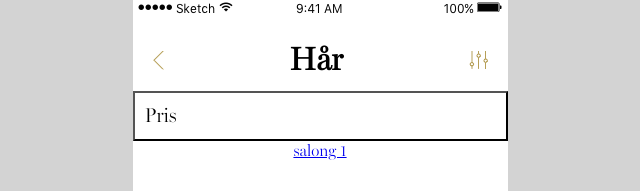
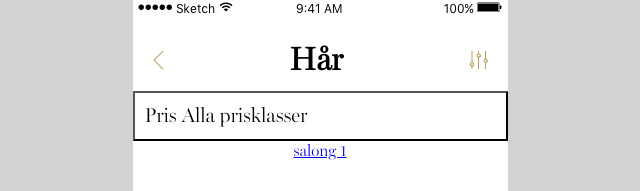
Before and after one commit to vicgus/c9-case-3, a React (Create React App) app: page / in a window 1280 px wide. Shown: the top 191 px of the page, without its empty margins (320-960 px from the left). Built offline with nearby package versions, Linux system fonts and the light colour scheme.

Commit message:
Fourth
Dropdown menu is interactive.

```diff
--- a/src/App.js
+++ b/src/App.js
@@ -61,7 +61,7 @@ class MenuBar extends React.Component{
 class DropDownParent extends React.Component{
   constructor(props) {
     super(props);
-    this.state = {range: ''};
+    this.state = {range: 'Alla prisklasser'};
     this.changeRange = this.changeRange.bind(this);
   }
 
@@ -72,7 +72,7 @@ class DropDownParent extends React.Component{
   }
 
   render() {
-    return <DropChild range={this.state.range} onChange={this.changeRange} />
+    return <DropChild range={this.state.range} onClick={this.changeRange} />
   }
 }
 
--- a/src/dropdownchild.js
+++ b/src/dropdownchild.js
@@ -3,12 +3,12 @@ import React from 'react';
 export default class DropChild extends React.Component {
     constructor(props) {
         super(props);
-        this.handleChange = this.handleChange.bind(this);
+        this.handleClick = this.handleClick.bind(this);
     }
 
-    handleChange(e) {
+    handleClick(e) {
         const range = e.target.value;
-        this.props.onChange(range);
+        this.props.onClick(range);
     }
 
     render() {
@@ -16,9 +16,9 @@ export default class DropChild extends React.Component {
             <div className = 'dropdown'>
                 <button className = 'dropbtn'>Pris {this.props.range}</button>
                 <div className='dropdown-content'>
-                    <option onChange={this.handleChange} range = 'Alla prisklasser'>Alla prisklasser</option>
-                    <option onChange= {this.handleChange} range = '0-250'>0-250</option>
-                    <option onChange= {this.handleChange} range = '250-500'>250-500</option>
+                    <option onClick={this.handleClick} range = 'Alla prisklasser'>Alla prisklasser</option>
+                    <option onClick= {this.handleClick} range = '0-250'>0-250</option>
+                    <option onClick= {this.handleClick} range = '250-500'>250-500</option>
                 </div>
             </div>
         );
--- a/src/salonger.js
+++ b/src/salonger.js
@@ -1,5 +1,3 @@
-import React from 'React';
-
 export let salonger = [
     {
       name: 'Sax o fön',
--- a/src/salonger.json
+++ b/src/salonger.json
@@ -3,6 +3,7 @@ let salonger = [
       "name": "Sax o fön",
       "price": 320,
       "address": "Rådmansgatan 46",
+      "rating": ,
       "description": "Lorem ipsum..."
     },
     {
```
